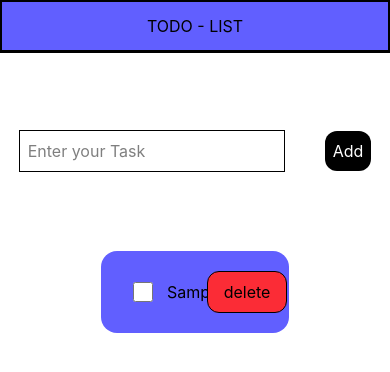
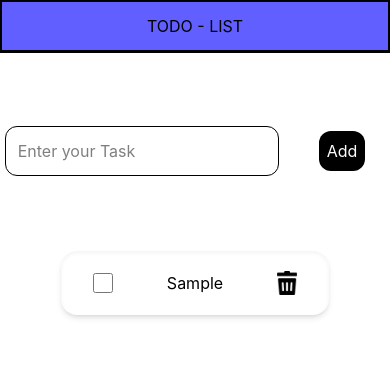
Before and after one commit to aathi1412/Todo-List-Project, a React (Vite) app: page / in a window 390 px wide. Both pictures are taken after typing "Sample" into the empty fields and a click on the button "Add". Shown: the top 372 px of the page. Built offline with nearby package versions, Linux system fonts and the light colour scheme.

Commit message:
make it responsive and add delete icon

```diff
--- a/src/components/TodoInput.jsx
+++ b/src/components/TodoInput.jsx
@@ -11,7 +11,6 @@ export function TodoInput(){
     }
 
     const addTask = () => {
-        console.log(input);
         if(!input.trim()) return;
 
         setTask(prev =>
@@ -19,12 +18,31 @@ export function TodoInput(){
                 ...prev,
                 {
                     id: crypto.randomUUID(),
-                    task: input
+                    task: input,
+                    status: false
                 }
             ]
         );
         setInput('');
-    }
+    };
+
+    const clickToAddTask = (event) => {
+        if(event.key === 'Enter'){
+            if(!input.trim()) return;
+
+            setTask(prev =>
+                [
+                    ...prev,
+                    {
+                        id: crypto.randomUUID(),
+                        task: input,
+                        status: false
+                    }
+                ]
+            );
+            setInput('');
+        }
+    };
 
     return(
         <>
@@ -35,7 +53,8 @@ export function TodoInput(){
                     placeholder="Enter your Task"
                     value = {input}
                     onChange={getInput}
-                    className="flex-1 ml-30 border border-black p-2 w-120"
+                    onKeyDown={clickToAddTask}
+                    className="max-[599px] flex flex-1 max-w-2xl ml-25 border border-black p-3 rounded-xl"
                 />
 
                 <button
@@ -46,7 +65,8 @@ export function TodoInput(){
 
             </div>
 
-            <div className="grid gap-y-4">
+            <div className="grid gap-x-4 gap-y-4 max-[1150px]:grid-cols-2 max-[599px]:grid-cols-1 min-[600px]:gap-y-12 min-[1000px]:grid-cols-3
+            ml-5 mr-5">
                 <TodoInputList task = {task} setTask={setTask} />
             </div>
         </>
--- a/src/components/TodoInputList.jsx
+++ b/src/components/TodoInputList.jsx
@@ -1,9 +1,25 @@
+import deleteIcon from "../assets/images/delete-icon.png";
+
+
 export function TodoInputList({ task, setTask }){
+
+
 
     const deleteListItem = (id) => {
         setTask(prev =>
             prev.filter(taskItem => id !== taskItem.id)
         );
+    }
+
+    const updateStatus = (event, id) => {
+        console.log(event.target.checked);
+
+            setTask( prev =>
+                prev.map(taskItem =>
+                    taskItem.id === id ? { ...taskItem, status: !taskItem.status } : taskItem
+                )
+            );
+
     }
 
     return(
@@ -12,14 +28,17 @@ export function TodoInputList({ task, setTask }){
                 return(
                     <div
                     key={taskItem.id}
-                    className="grid grid-cols-3 gap-x-2 items-center justify-items-center bg-indigo-500 ml-25 mr-25 p-5 rounded-2xl">
+                    className="hover:bg-indigo-500 inset-shadow-sm shadow-md grid-cols-3 grid gap-x-2 items-center justify-items-center max-[599px]:ml-10 max-[599px]:mr-10 py-5 rounded-2xl ">
 
-                        <input type="checkbox" className="w-5 h-5 accent-blue-600 " />
+                        <input
+                        type="checkbox"
+                        onChange={(event) => updateStatus(event, taskItem.id)}
+                        className="w-5 h-5 accent-blue-600 " />
 
-                        <span className="">{taskItem.task}</span>
+                        <span className={`${taskItem.status ? "line-through" : ""}`}>{taskItem.task}</span>
 
-                        <button className=" bg-red-500 border px-4 py-2 rounded-xl cursor-pointer" onClick={() => {deleteListItem(taskItem.id)}}>
-                            delete
+                        <button className="  rounded-xl cursor-pointer" onClick={() => {deleteListItem(taskItem.id)}}>
+                            <img className="w-5 bg-red-400" src={deleteIcon} />
                         </button>
                     </div>
                 )
--- /dev/null
+++ b/src/hooks/useLocalStorage.jsx
@@ -0,0 +1,3 @@
+export function useLocalStorage(){
+
+}
```
Also changed, not shown: src/assets/images/delete-icon.png (added).
